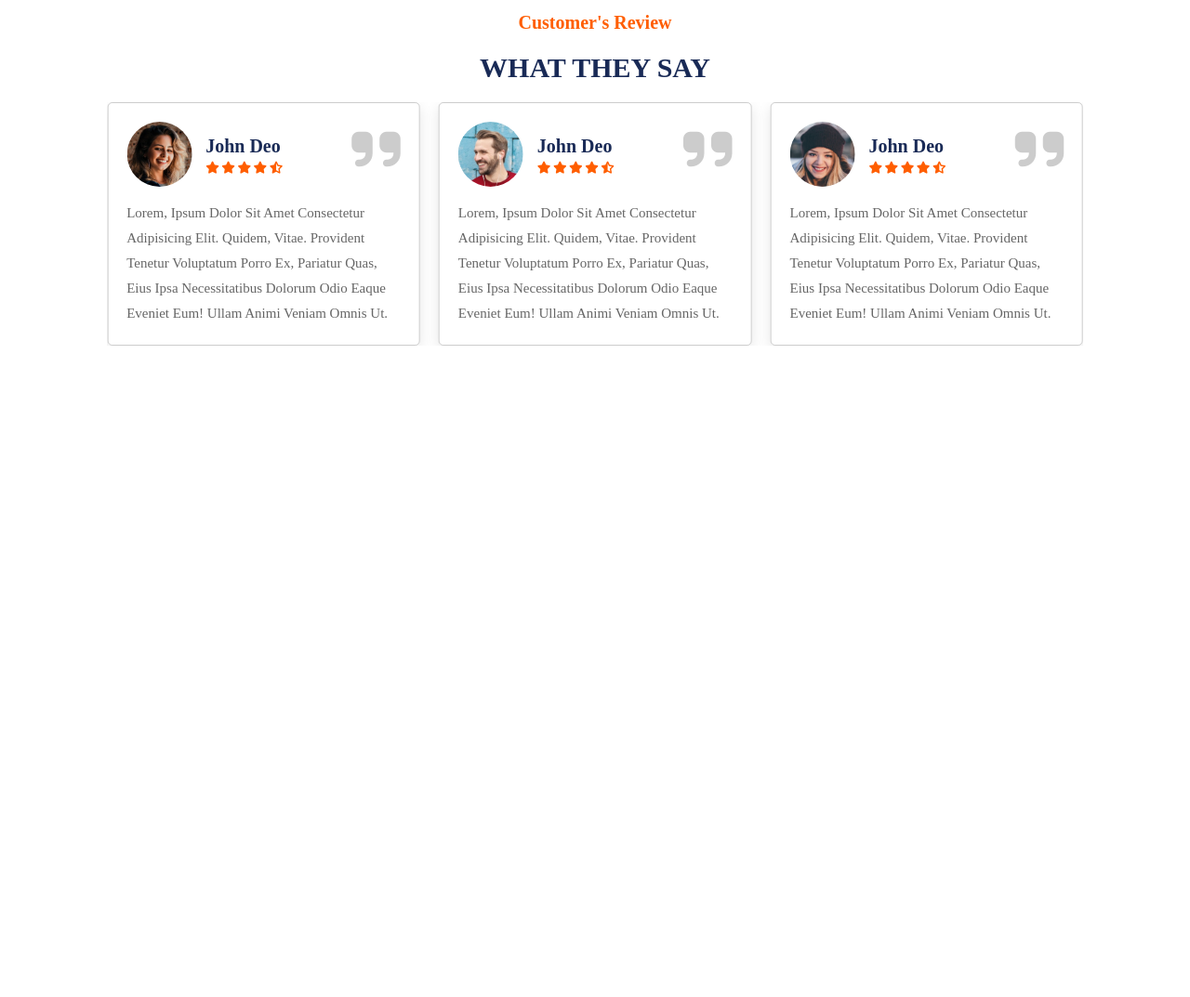
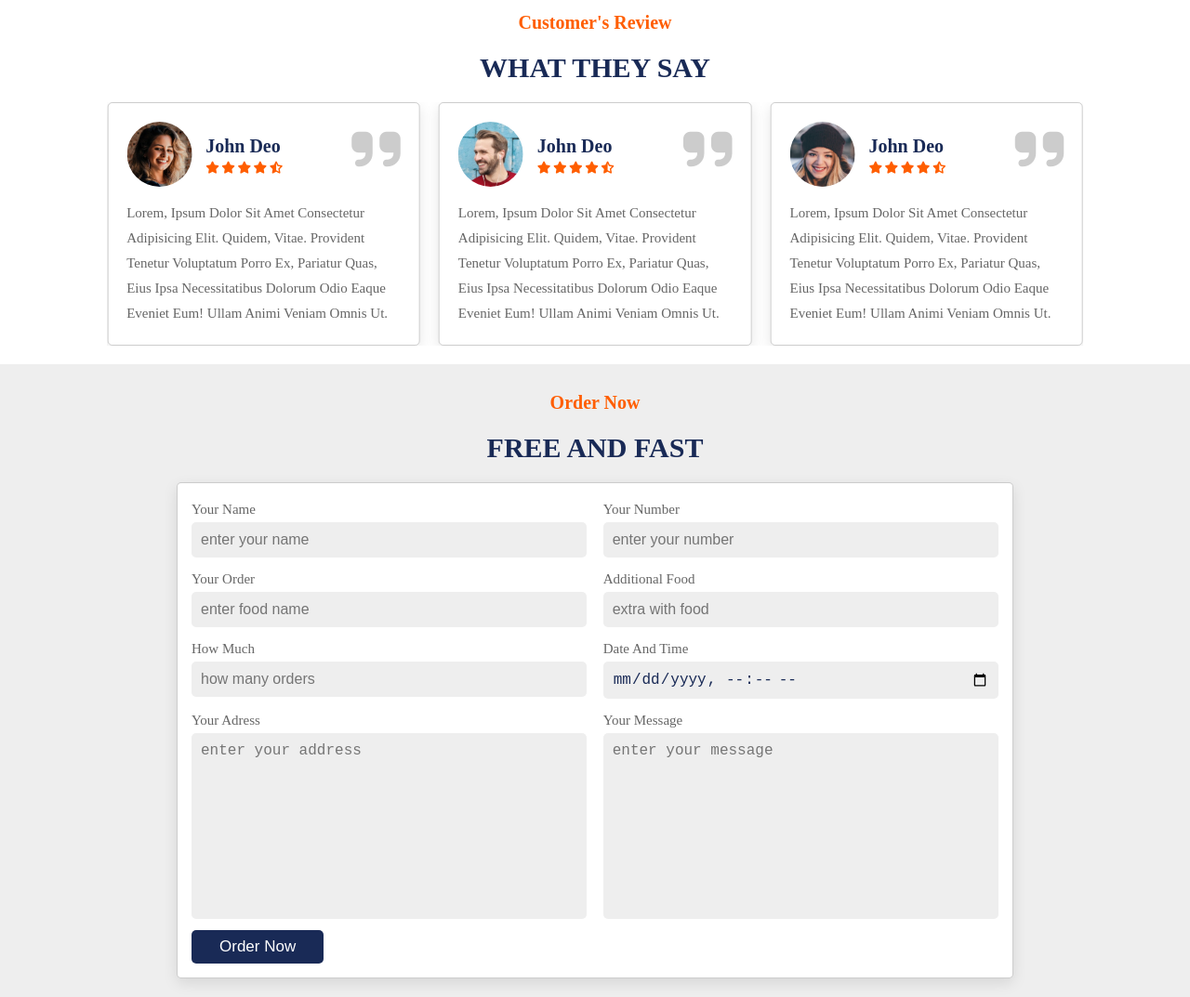
Before and after one commit to EugeneMugaisi/icookueat, a plain HTML site: page index.html in a window 1280 px wide. Shown: the part 3582-4655 px from the top of the page at 93% size. Before the commit the page ends 3974 px from the top, so only its background shows below. Drawn offline with nearby package versions, Linux system fonts and the light colour scheme.

Commit message:
created and edited order section

```diff
--- a/css/styles.css
+++ b/css/styles.css
@@ -578,8 +578,67 @@ header .icons #menu-bars
     color: var(--lightcolor);
 }
 
+/* order section styling */
+.order form
+{
+    max-width: 90rem;
+    border-radius: .5rem;
+    box-shadow: var(--box-shadow);
+    border: .1rem solid rgba(0,0,0,.2);
+    background: #fff;
+    padding: 1.5rem;
+    margin: 0 auto;
+}
 
+.order form .inputBox
+{
+    display: flex;
+    flex-wrap: wrap;
+    justify-content: space-between;
+}
 
+.order form .inputBox .input
+{
+    width: 49%;
+}
+
+.order form .inputBox .input span
+{
+    display: block;
+    padding: .5rem 0;
+    font-size: 1.5rem;
+    color: var(--lightcolor);
+}
+
+.order form .inputBox .input input,
+.order form .inputBox .input textarea
+{
+    background: #eee;
+    border-radius: .5rem;
+    padding: 1rem;
+    font-size: 1.6rem;
+    color: var(--black);
+    text-transform: none;
+    margin-bottom: 1rem;
+    width: 100%;
+}
+
+.order form .inputBox .input input:focus,
+.order form .inputBox .input textarea:focus
+{
+    border: .1rem solid var(--orange);
+}
+
+.order form .inputBox .input textarea
+{
+    height: 20rem;
+    resize: none;
+}
+
+.order form .btn
+{
+    margin-top: 0;
+}
 
 
 
@@ -654,7 +713,7 @@ header .icons #menu-bars
     }
 
 
-    @media (max-width:991px)
+    @media (max-width:450px)
 {
     html
     {
@@ -667,6 +726,11 @@ header .icons #menu-bars
         width: 100%;
     }
 
+    .order form .inputBox .input
+    {
+        width: 100%;
+    }
+
 }
 
 
--- a/index.html
+++ b/index.html
@@ -537,7 +537,61 @@
 
 <!-- review section ends -->
 
+<!-- order section starts -->
 
+<section class="order" id="order">
+
+    <h3 class="sub-heading"> order now </h3>
+    <h1 class="heading"> free and fast </h1>
+
+    <form action="">
+        <div class="inputBox">
+            <div class="input">
+                <span>your name</span>
+                <input type="text" placeholder="enter your name">
+            </div>
+            <div class="input">
+                <span>your number</span>
+                <input type="text" placeholder="enter your number">
+            </div>
+        </div>
+        <div class="inputBox">
+            <div class="input">
+                <span>your order</span>
+                <input type="text" placeholder="enter food name">
+            </div>
+            <div class="input">
+                <span>additional food</span>
+                <input type="test" placeholder="extra with food">
+            </div>
+        </div>
+        <div class="inputBox">
+            <div class="input">
+                <span>how much</span>
+                <input type="number" placeholder="how many orders">
+            </div>
+            <div class="input">
+                <span>date and time</span>
+                <input type="datetime-local">
+            </div>
+        </div>
+        <div class="inputBox">
+            <div class="input">
+                <span>your adress</span>
+                <textarea name="" placeholder="enter your address" id="" cols="30" rows="10"></textarea>
+            </div>
+            <div class="input">
+                <span>your message</span>
+                <textarea name="" placeholder="enter your message" id="" cols="30" rows="10"></textarea>
+            </div>
+        </div>
+
+        <input type="submit" value="order now" class="btn">
+    </form>
+
+</section>
+
+<!-- order section ends -->
 
 
 
```
